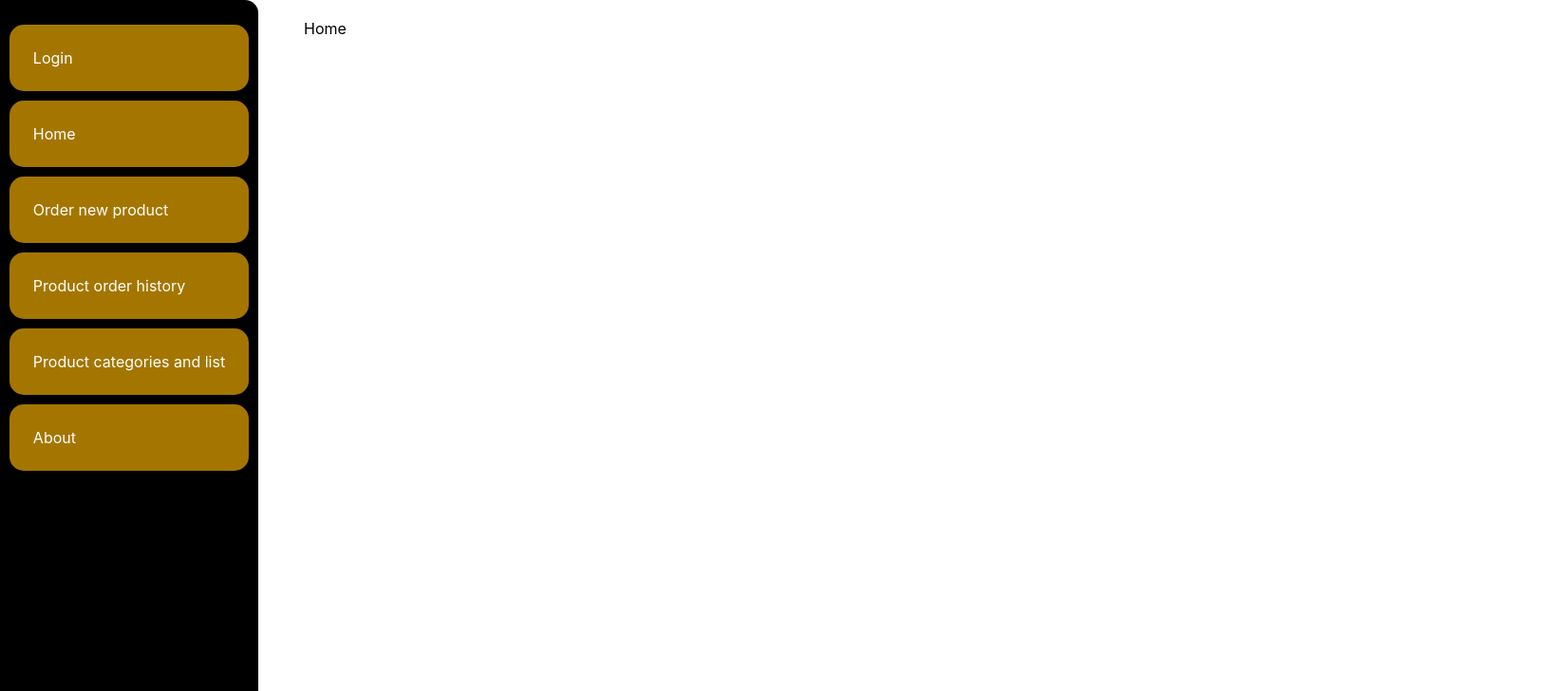
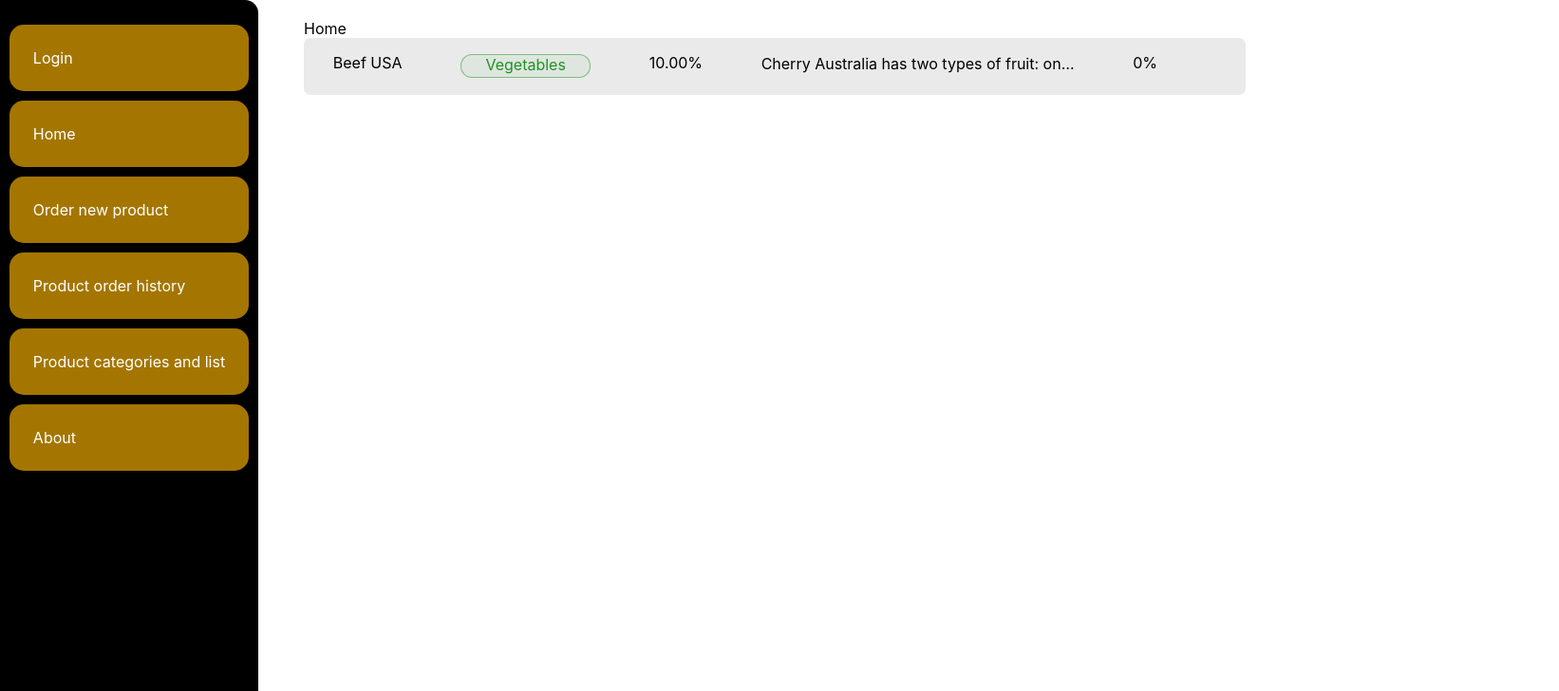
Before and after one commit to Makarovsky2222/groceries_shop_ITC, a React (Create React App) app in the folder arun-shop/: page / in a window 1280 px wide. Shown: the top 728 px of the page at 95% size, 1642 px wide, since content can reach past the window. Built offline with nearby package versions, Linux system fonts and the light colour scheme.

Commit message:
each-product without resources

```diff
--- /dev/null
+++ b/arun-shop/src/components/Categories/CategoryProducts.css
@@ -0,0 +1,49 @@
+.product-container {
+    width: 1322px;
+    height: 60px;
+
+}
+
+.each-product {
+    width: 75%;
+    height: 100%;
+    background-color: rgba(229, 229, 229, 0.80);
+    border-radius: 7px;
+
+    display: flex;
+    justify-content: space-around;
+
+
+    /* padding: 0 20px 20px 0; */
+
+    /* &:hover {
+
+    } */
+
+}
+
+#product-category {
+    width: 135px;
+    height: 23px;
+    border: 1px solid;
+    display: flex;
+    justify-content: center;
+    margin-top: 17px;
+    border-radius: 12px;
+
+
+    background-color: rgba(29, 147, 34, 0.05);
+    border-color: rgba(29, 147, 34, 0.50);
+    color: #1D9322;
+
+
+}
+
+#product-description {
+    width: 330px;
+    text-overflow: ellipsis;
+    overflow: hidden;
+    white-space: nowrap;
+    margin-top: 17px;
+
+}
--- /dev/null
+++ b/arun-shop/src/components/Categories/CategoryProducts.js
@@ -0,0 +1,41 @@
+import React from "react";
+import './CategoryProducts.css'
+
+
+function AllProductList() {
+
+
+
+    return (
+        <div className="product-container">
+
+            <div className="each-product">
+                <p id="product-name">Beef USA</p>
+
+                <div id="product-category">
+                    Vegetables
+                </div>
+
+                <p id="product-price">10.00%</p>
+
+                <div id="product-description">
+                    Cherry Australia has two types of fruit: one with a hard skin, the other with a soft skin. The soft-skinned fruits are a bit larger than the hard-skinned ones and have a higher sugar content. These fruits are widely used in fruit juices and canned fruits
+                </div>
+
+                <p id="product-tax">0%</p>
+
+
+                <div className="edit-delete">
+
+                </div>
+
+            </div>
+
+
+        </div>
+
+
+    )
+}
+
+export default AllProductList;
--- a/arun-shop/src/pages/About.js
+++ b/arun-shop/src/pages/About.js
@@ -1,6 +1,7 @@
 //About.js
 import React from "react";
 import { localUserChecking, logout } from "../services/Authentication";
+
 
 const About = () => {
 
@@ -16,6 +17,9 @@ const About = () => {
     return (
         <div>
             <button onClick={logout()}>Sign Out</button>
+
+
+
         </div>
     )
 };
--- a/arun-shop/src/pages/Home.js
+++ b/arun-shop/src/pages/Home.js
@@ -1,6 +1,7 @@
 //Home.js
 import React from "react";
 import { checkingUserSign, getMe, logout } from "../services/Authentication";
+import AllProductList from '../components/Categories/CategoryProducts';
 
 const Home = () => {
 
@@ -8,7 +9,7 @@ const Home = () => {
     return (
         <div>
             Home
-
+            <AllProductList />
         </div>
     )
 };
--- a/arun-shop/src/pages/Order.js
+++ b/arun-shop/src/pages/Order.js
@@ -6,7 +6,7 @@ import OrderProduct from '../components/Orders/OrderProduct';
 const Order = () => {
   return (
     <div>
-      <h1>Place Your Order</h1>
+      <h1 >Place Your Order</h1>
       <OrderProduct />
     </div>
   );
```
